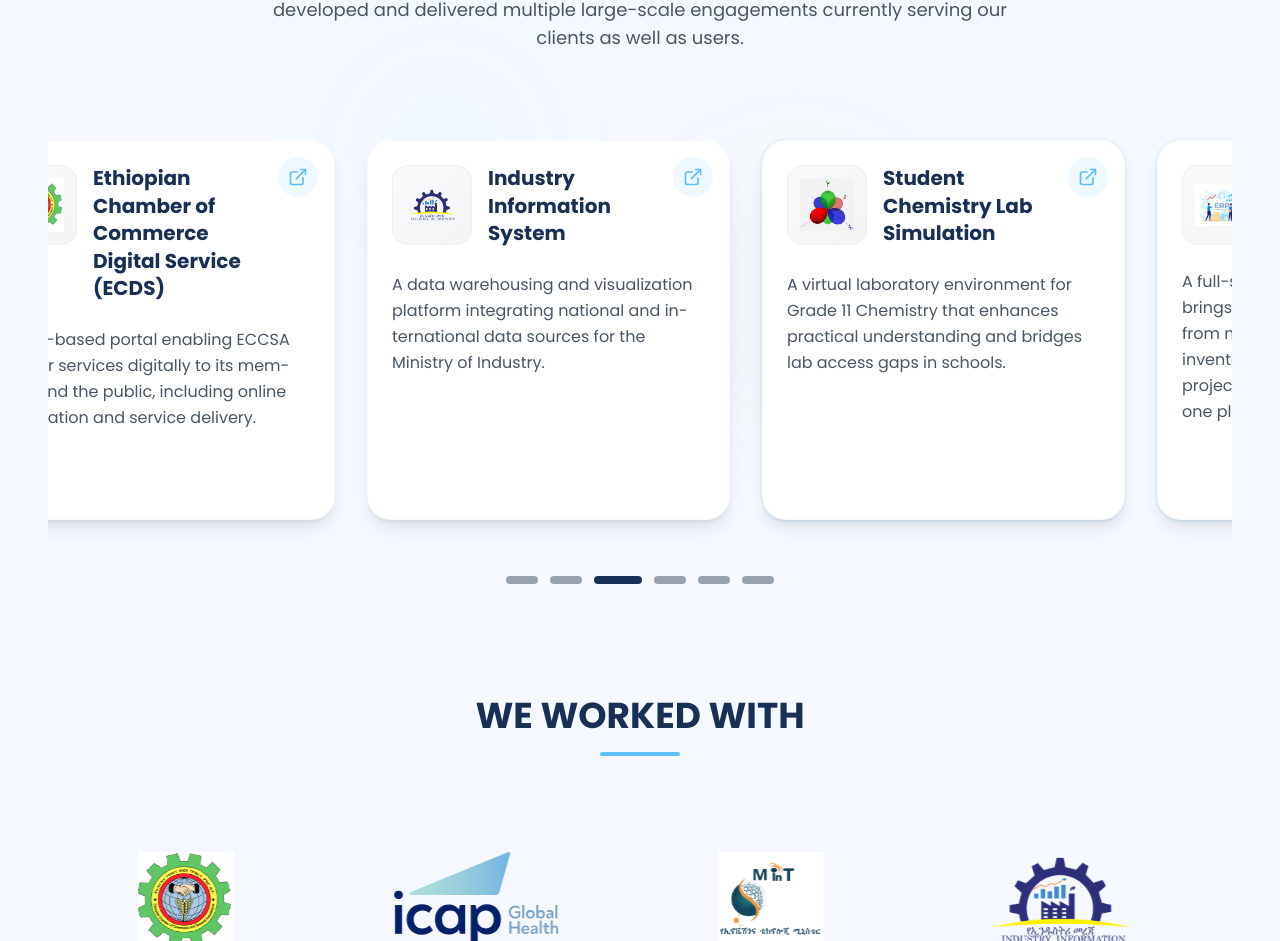
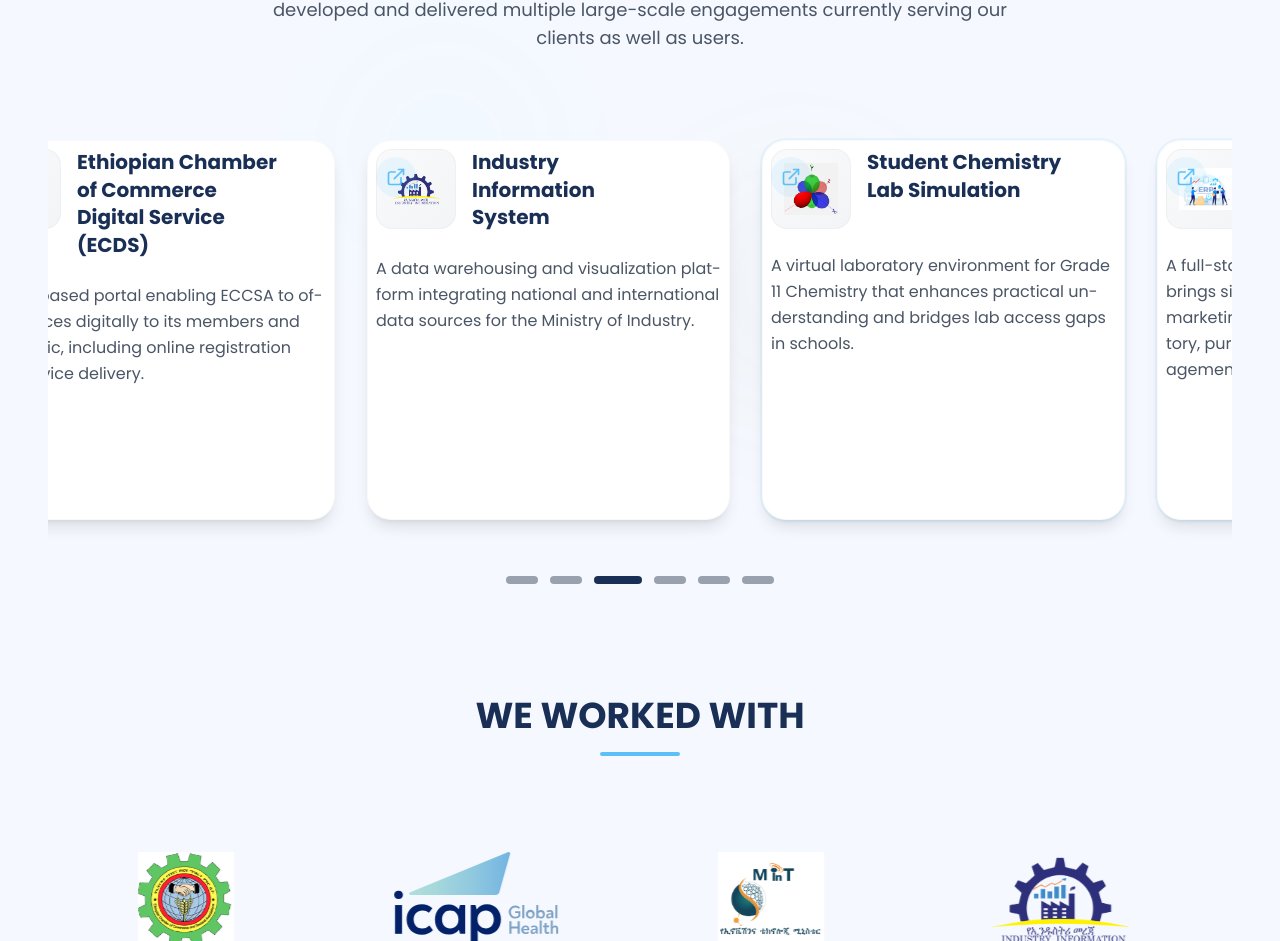
Before and after one commit to nebaw-21/IDF-repository, a React (Vite) app: page / in a window 1280 px wide. Shown: the part 2930-3871 px from the top of the page. Built offline with nearby package versions, Linux system fonts and the light colour scheme.

Commit message:
final commit

```diff
--- a/src/Components/projectSection.jsx
+++ b/src/Components/projectSection.jsx
@@ -113,7 +113,7 @@ export default function ProjectsSection() {
     if (!/^https?:\/\//i.test(url)) url = 'https://' + url
     // Remove trailing slash for consistency (but keep if only protocol + domain)
     if (url.endsWith('/') && url.length > 12) url = url.slice(0, -1)
-  const MAX_LEN = 10 // tighter visible chars before ellipsis (was 16)
+  const MAX_LEN = 16 // tighter visible chars before ellipsis (was 16)
   if (url.length <= MAX_LEN) return url
   return url.slice(0, MAX_LEN - 1) + '…'
   }
@@ -199,8 +199,8 @@ export default function ProjectsSection() {
                       : ""
                   }`}
                 >
-                  <div className={`p-4 sm:p-6 flex flex-col h-full relative ${project.links && project.links.length >= 2 ? 'pt-12 sm:pt-16' : ''}`}>
-                    <div className="absolute top-4 right-4 flex gap-2 items-center">
+                  <div className={`p-2 flex flex-col h-full relative ${project.links && project.links.length >= 2 ? 'pt-12 sm:pt-16' : ''}`}>
+                    <div className="absolute top-4  flex gap-2 items-center">
                       {project.links && project.links.length === 1 && (
                         <button
                           onClick={(e) => handleProjectLinks(e, project)}
```
